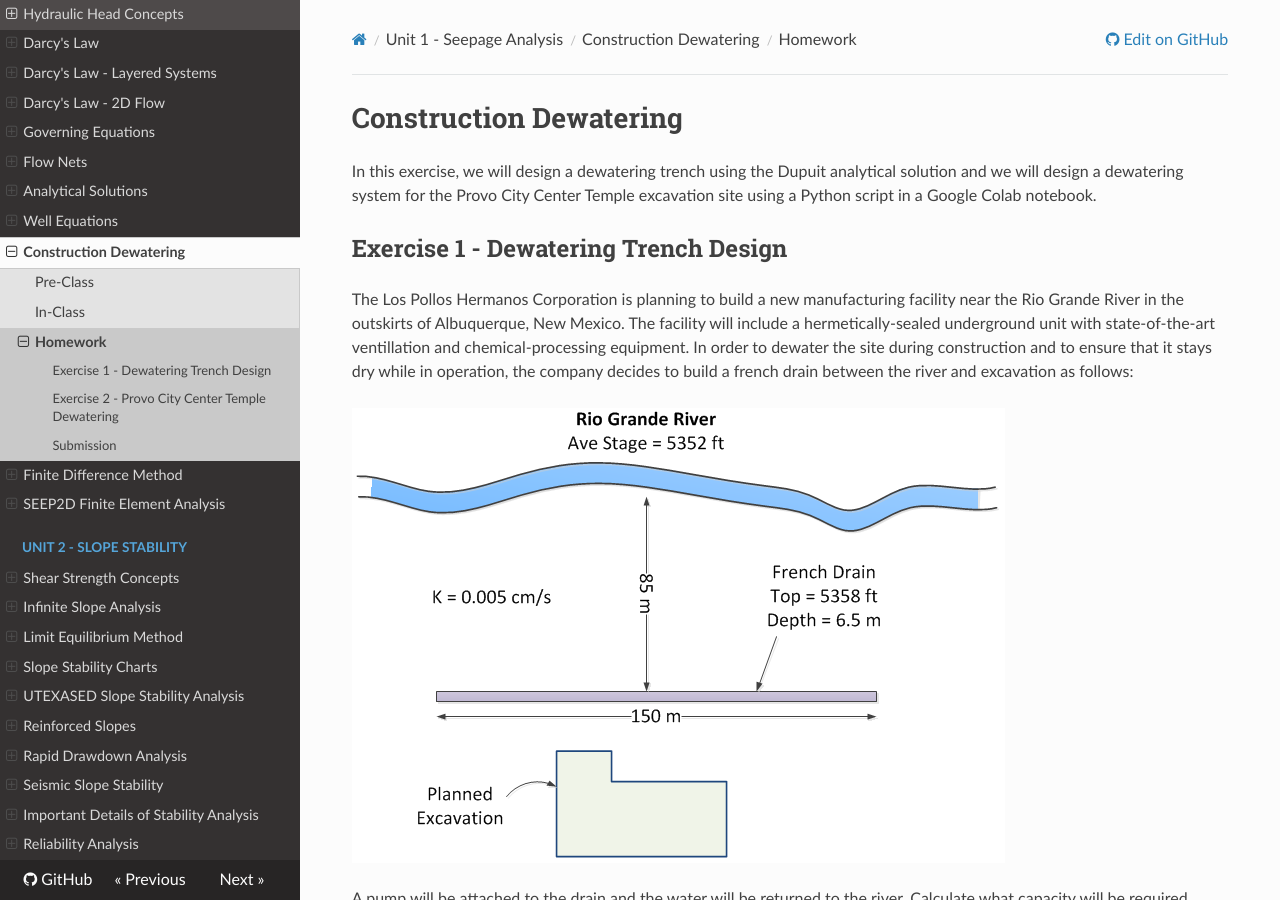
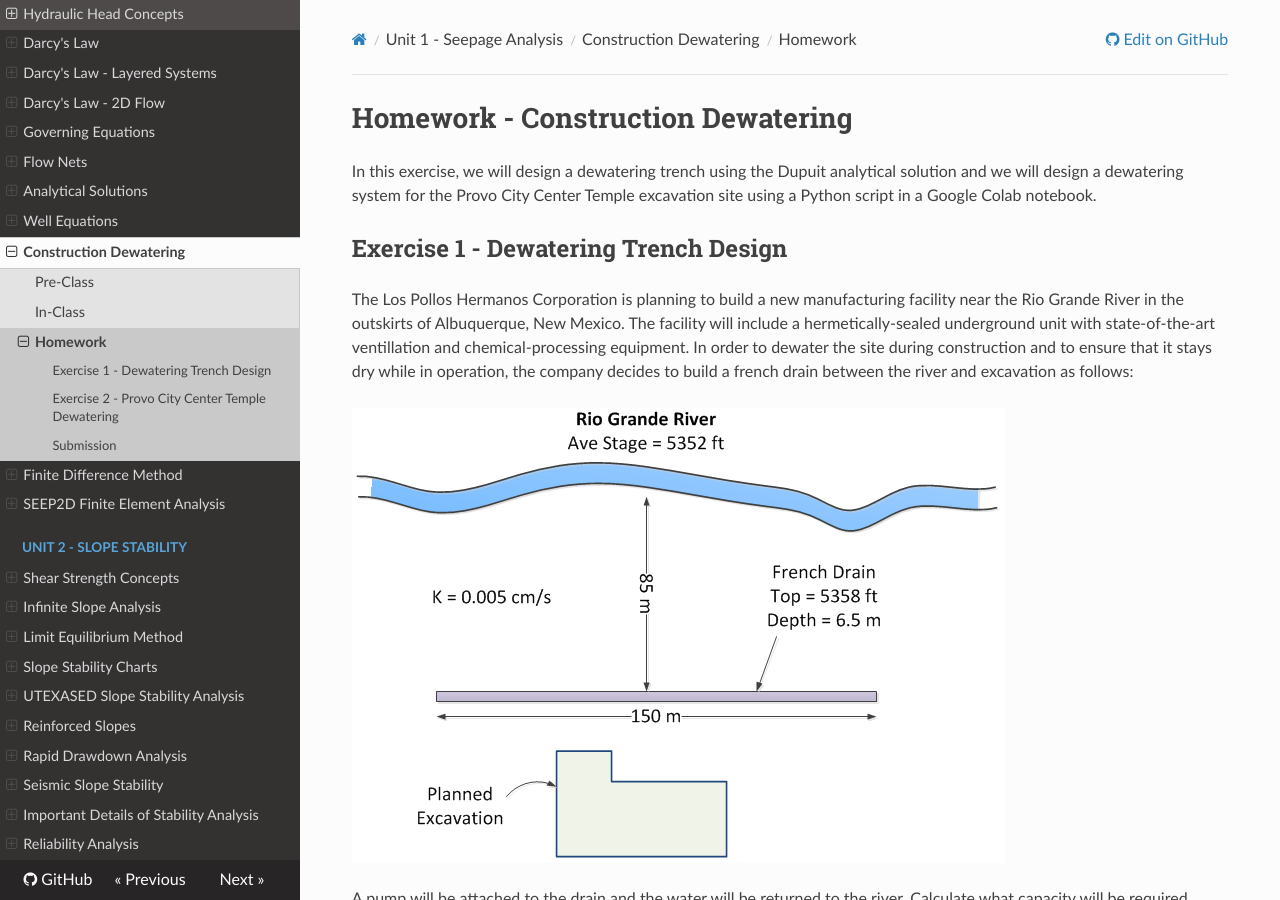
Before and after one commit to njones61/ce544, an MkDocs documentation site: the page built from docs/unit1/09_dewatering/dewatering_hw.md, in a window 1280 px wide and 900 px high. Built offline with MkDocs 1.6.1, drawn with Linux system fonts in a browser that asks for light colours; nearby versions of some CDN libraries.

Commit message:
misc edits

```diff
--- a/docs/unit1/09_dewatering/dewatering_hw.md
+++ b/docs/unit1/09_dewatering/dewatering_hw.md
@@ -1,4 +1,4 @@
-# Construction Dewatering
+# Homework - Construction Dewatering
 
 In this exercise, we will design a dewatering trench using the Dupuit analytical solution and we will design a
 dewatering system for the Provo City Center Temple excavation site using a Python script in a Google Colab notebook.
```
